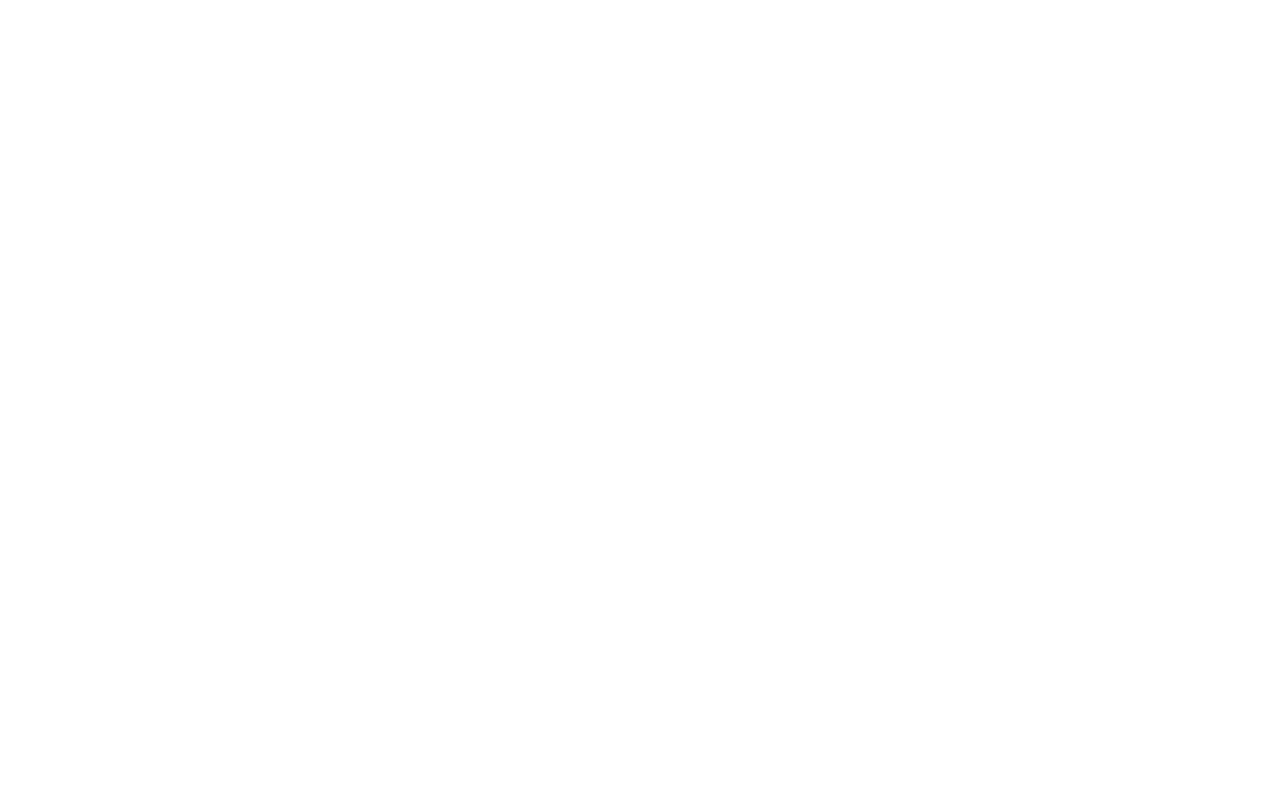
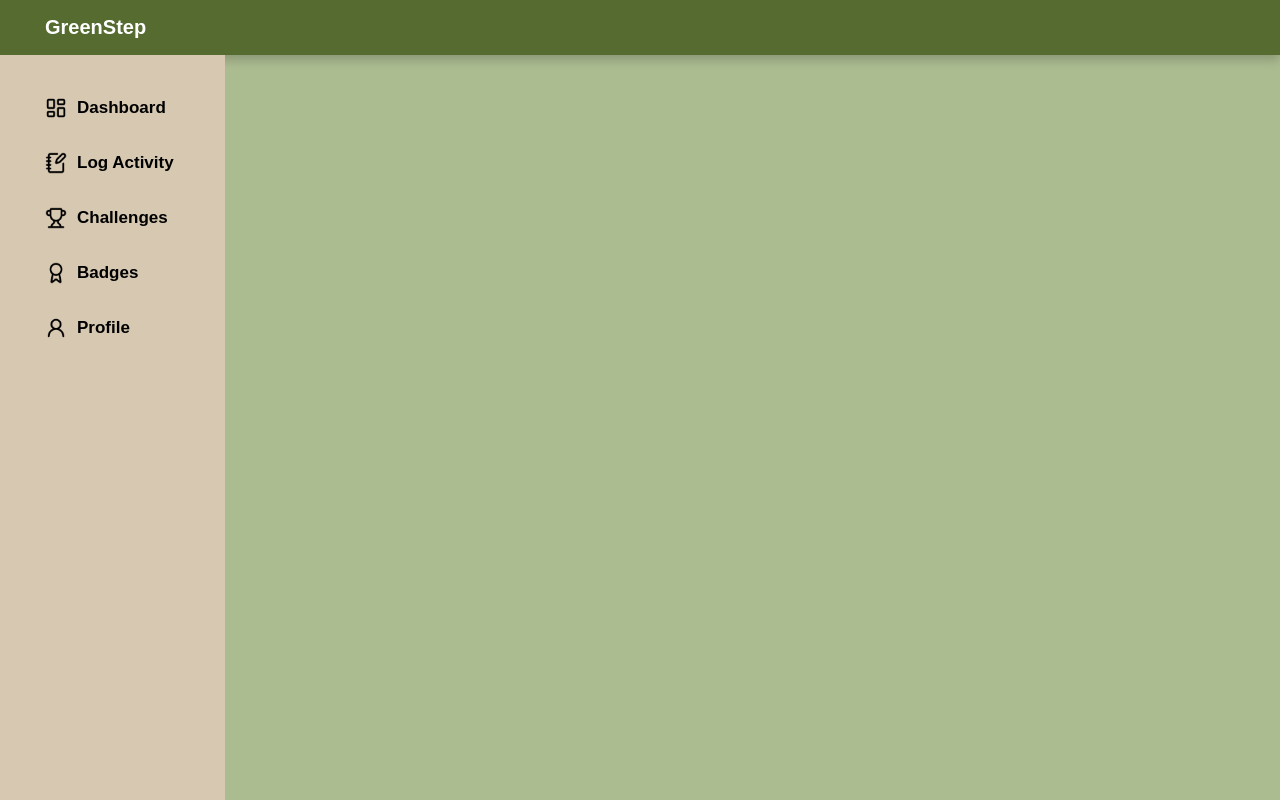
Before and after one commit to heartrow/CPADProject, a Vue app in the folder GreenStep/: page /badges in a window 1280 px wide. Before the commit this address had no page. Built offline with nearby package versions, Linux system fonts and the light colour scheme.

Commit message:
created view file for each pages

```diff
--- a/GreenStep/src/components/SideBar.vue
+++ b/GreenStep/src/components/SideBar.vue
@@ -1,34 +1,26 @@
 <script setup>
     import { ref } from 'vue';
-
-    const isHovered = ref({
-        dashboard: false,
-        activity: false,
-        challenges: false,
-        badges: false,
-        profile: false,
-    })
 </script>
 
 <template>
     <aside class="side-bar">
-        <router-link class="button" to="/">
+        <router-link class="button" to="/dashboard">
             <img class="icon" src='/dashboard-icon-black.png'/>
             <span>Dashboard</span>
         </router-link>
-        <router-link class="button" to="/">
+        <router-link class="button" to="/activity">
             <img class="icon" src='/activity-icon-black.png'/>
             <span>Log Activity</span>
         </router-link>
-        <router-link class="button" to="/">
+        <router-link class="button" to="/challenges">
             <img class="icon" src='/challenges-icon-black.png'/>
             <span>Challenges</span>
         </router-link>
-        <router-link class="button" to="/">
+        <router-link class="button" to="/badges">
             <img class="icon" src='/badges-icon-black.png'/>
             <span>Badges</span>
         </router-link>
-        <router-link class="button" to="/">
+        <router-link class="button" to="/profile">
             <img class="icon" src='/profile-icon-black.png'/>
             <span>Profile</span>
         </router-link>
--- /dev/null
+++ b/GreenStep/views/ActivityView.vue
@@ -0,0 +1,25 @@
+<script async setup>
+
+    import TopBar from '@/components/TopBar.vue';
+    import SideBar from '@/components/SideBar.vue'
+
+</script>
+
+
+<template>
+    <TopBar/>
+    <SideBar/>
+    <body>
+
+    </body>
+</template>
+
+<style>
+    body {
+        color: white;
+        background-color: #acbc91;
+    }
+    p {
+        background: transparent;
+    }
+</style>
--- /dev/null
+++ b/GreenStep/views/BadgesView.vue
@@ -0,0 +1,25 @@
+<script async setup>
+
+    import TopBar from '@/components/TopBar.vue';
+    import SideBar from '@/components/SideBar.vue'
+
+</script>
+
+
+<template>
+    <TopBar/>
+    <SideBar/>
+    <body>
+
+    </body>
+</template>
+
+<style>
+    body {
+        color: white;
+        background-color: #acbc91;
+    }
+    p {
+        background: transparent;
+    }
+</style>
--- /dev/null
+++ b/GreenStep/views/ChallengesView.vue
@@ -0,0 +1,25 @@
+<script async setup>
+
+    import TopBar from '@/components/TopBar.vue';
+    import SideBar from '@/components/SideBar.vue'
+
+</script>
+
+
+<template>
+    <TopBar/>
+    <SideBar/>
+    <body>
+
+    </body>
+</template>
+
+<style>
+    body {
+        color: white;
+        background-color: #acbc91;
+    }
+    p {
+        background: transparent;
+    }
+</style>
--- /dev/null
+++ b/GreenStep/views/ProfileView.vue
@@ -0,0 +1,25 @@
+<script async setup>
+
+    import TopBar from '@/components/TopBar.vue';
+    import SideBar from '@/components/SideBar.vue'
+
+</script>
+
+
+<template>
+    <TopBar/>
+    <SideBar/>
+    <body>
+
+    </body>
+</template>
+
+<style>
+    body {
+        color: white;
+        background-color: #acbc91;
+    }
+    p {
+        background: transparent;
+    }
+</style>
```
Also changed, not shown: GreenStep/src/router/index.js (+9 -1 lines).
